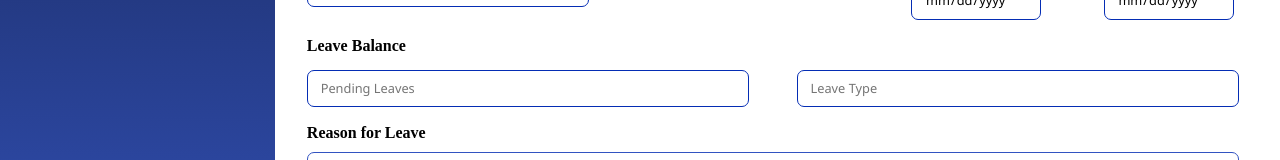
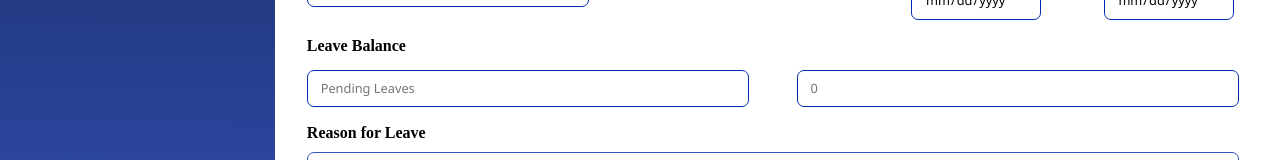
Before and after one commit to Tungston-labs/ArmetalFe, a React (Vite) app in the folder client/: page /leave-details/1 in a window 1280 px wide. Shown: the part 459-619 px from the top of the page. Built offline with nearby package versions, Linux system fonts and the light colour scheme; no server answers; sample sign-in values are in the browser's storage; a web font is replaced by a local one; what react-date-object would draw is missing.

Commit message:
changes in leave

```diff
--- a/client/src/Pages/leaveDetails/EmployeeLeaveDetails.jsx
+++ b/client/src/Pages/leaveDetails/EmployeeLeaveDetails.jsx
@@ -160,9 +160,8 @@ const EmployeeLeaveForm = () => {
           readOnly
         />
         <Input
-          placeholder="Leave Type"
-          // value={isPaidLeave ? 'Paid Leave' : 'Unpaid Leave'}
-          readOnly
+          placeholder="0"
+          value={leaveDetails?.paid_leave_count || ''} readOnly
         />
       </TwoColumnRows>
 
```
Also changed, not shown: 1 other file (tests, documents, lock files or other folders).
